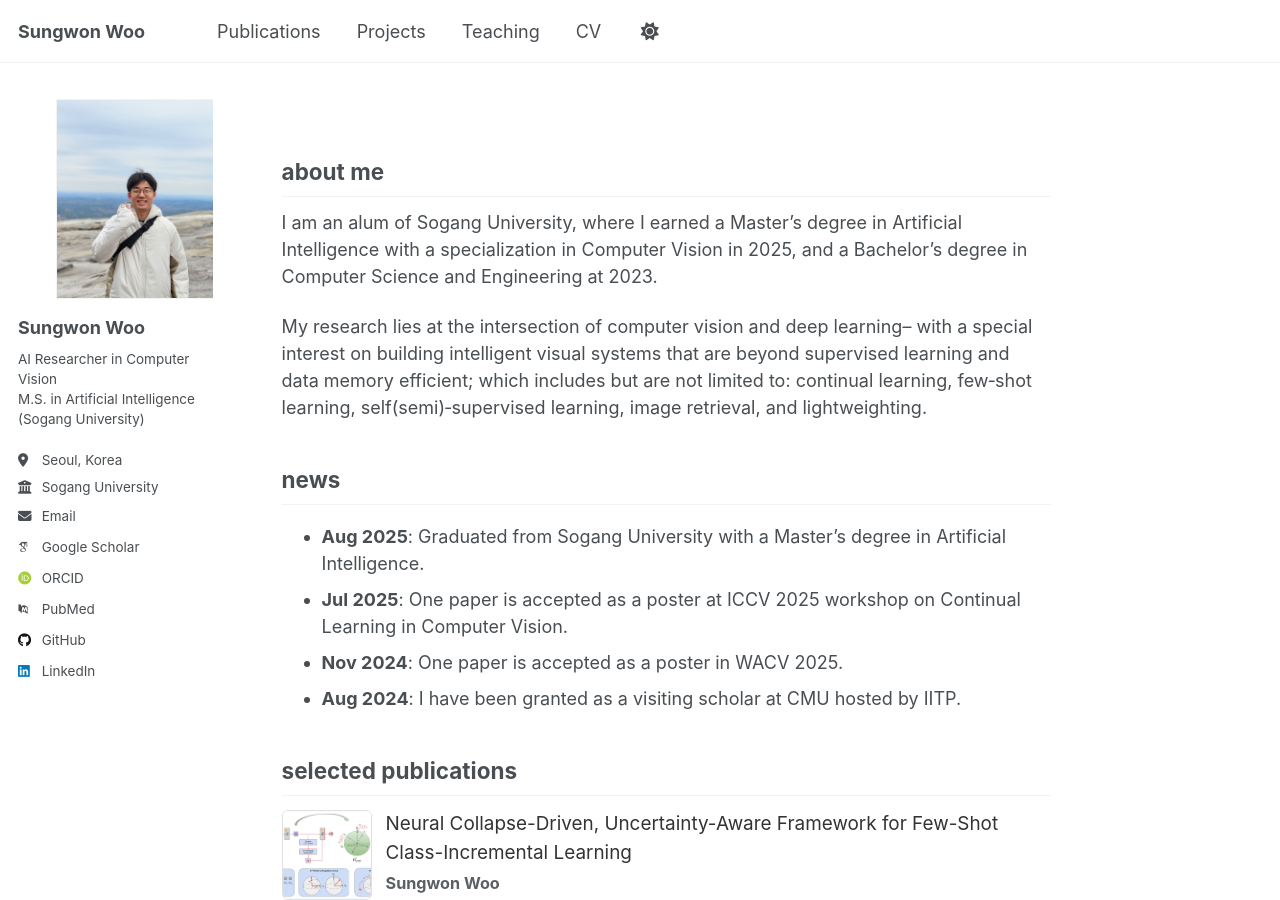
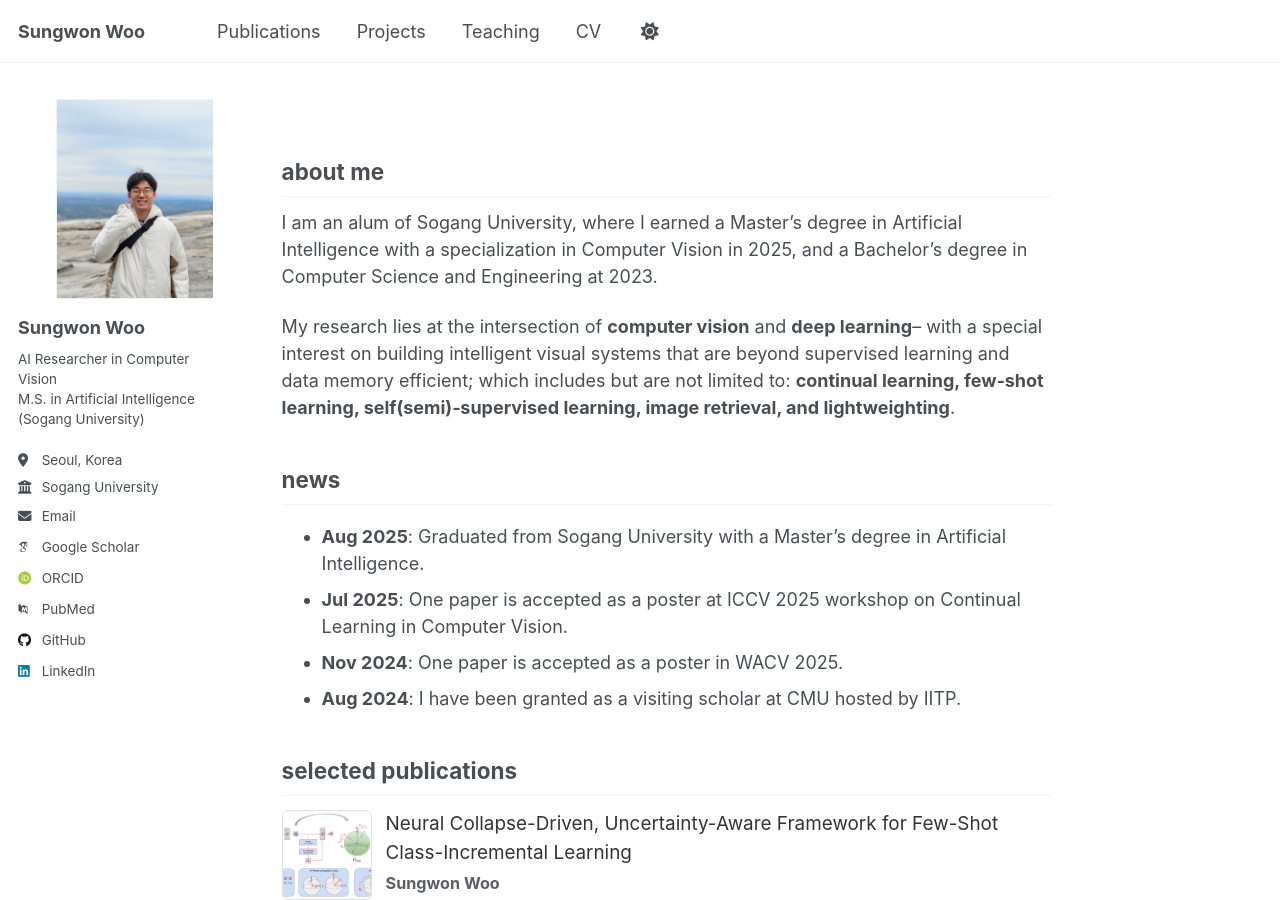
Before and after one commit to sungwon-woo/sungwon-woo.github.io, a Jekyll site: the page built from _pages/about.md, in a window 1280 px wide and 900 px high. Built offline with Jekyll 4.4.1, drawn with Linux system fonts in a browser that asks for light colours; some web fonts are replaced; a script that is not in the unit is left out.

Commit message:
edit main page

```diff
--- a/_pages/about.md
+++ b/_pages/about.md
@@ -11,7 +11,7 @@ redirect_from:
 ## about me
 I am an alum of Sogang University, where I earned a Master's degree in Artificial Intelligence with a specialization in Computer Vision in 2025, and a Bachelor's degree in Computer Science and Engineering at 2023.
 
-My research lies at the intersection of computer vision and deep learning– with a special interest on building intelligent visual systems that are beyond supervised learning and data memory efficient; which includes but are not limited to: continual learning, few‑shot learning, self(semi)‑supervised learning, image retrieval, and lightweighting.
+My research lies at the intersection of <b>computer vision</b> and <b>deep learning</b>– with a special interest on building intelligent visual systems that are beyond supervised learning and data memory efficient; which includes but are not limited to: <b>continual learning, few‑shot learning, self(semi)‑supervised learning, image retrieval, and lightweighting</b>.
 <!-- My previous research focuses on image retrieval and visual copy detection, as well as in the development of lightweight neural networks. Recently, I am pursuing strong interest in visual continual learning with a data-constrained environment.  -->
 
 ## news
```
